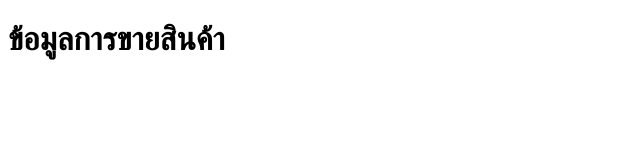
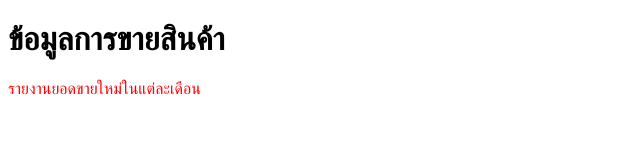
Before and after one commit to OpasDEV/opas-gittest, a plain HTML site: page index.html in a window 1280 px wide. Shown: the whole page, without its empty margins (0-640 px from the left). Drawn offline with Linux system fonts and the light colour scheme.

Commit message:
add report sale

```diff
--- a/index.html
+++ b/index.html
@@ -4,8 +4,14 @@
     <meta charset="UTF-8">
     <meta name="viewport" content="width=device-width, initial-scale=1.0">
     <title>Document</title>
+    <style>
+        p{
+            color: red;
+        }
+    </style>
 </head>
 <body>
     <h1>ข้อมูลการขายสินค้า</h1>
+    <p>รายงานยอดขายใหม่ในแต่ละเดือน</p>
 </body>
 </html>
```
